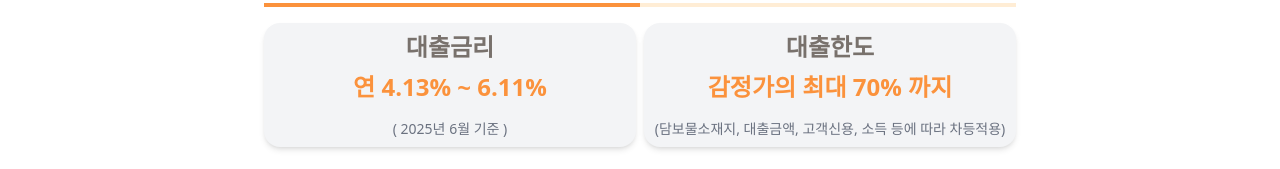
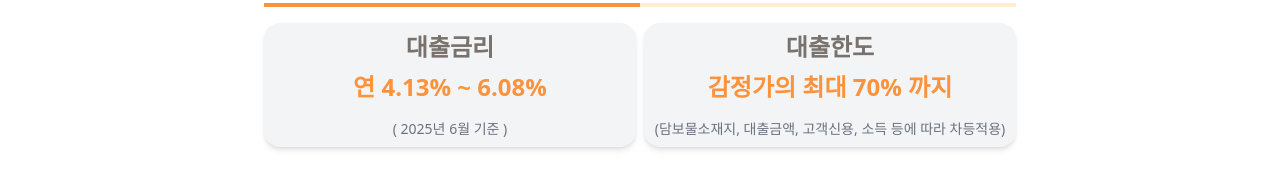
Before and after one commit to Yoonho5034/want-mortgage, a Next.js app: page / in a window 1280 px wide. Shown: the part 485-654 px from the top of the page. Built offline with nearby package versions, Linux system fonts and the light colour scheme.

Commit message:
fix : rate 6

```diff
--- a/app/MainPage.js
+++ b/app/MainPage.js
@@ -32,8 +32,8 @@ export default function Home({ User }) {
   ];
   // 금리 정보
   const Rate = [
-    { value: "Apt", rate: "연 4.13% ~ 6.11%" },
-    { value: "Villa", rate: "연 4.63% ~ 6.61%" },
+    { value: "Apt", rate: "연 4.13% ~ 6.08%" },
+    { value: "Villa", rate: "연 4.63% ~ 6.58%" },
     "( 2025년 6월 기준 )",
   ];
   const handleCall = () => {
```
